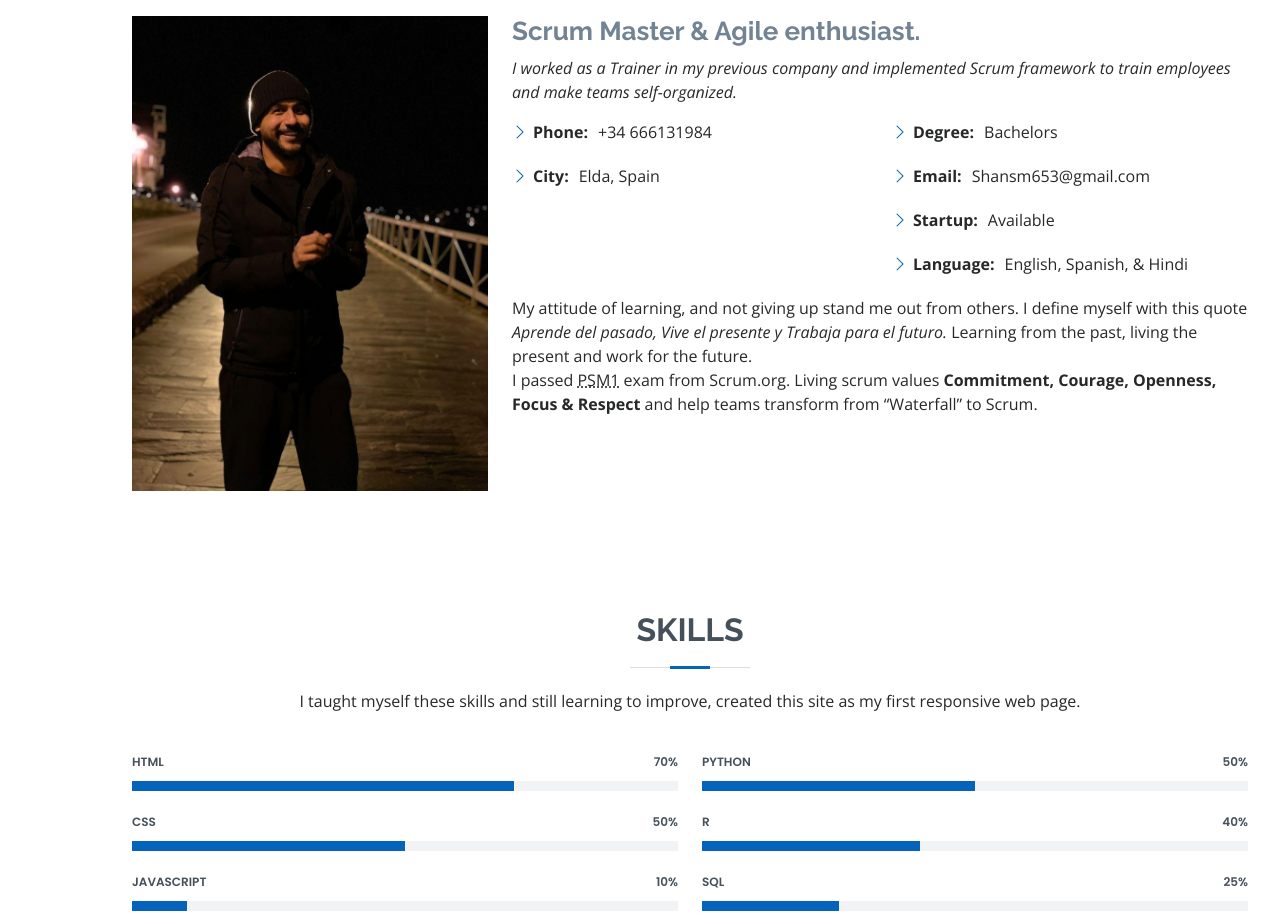
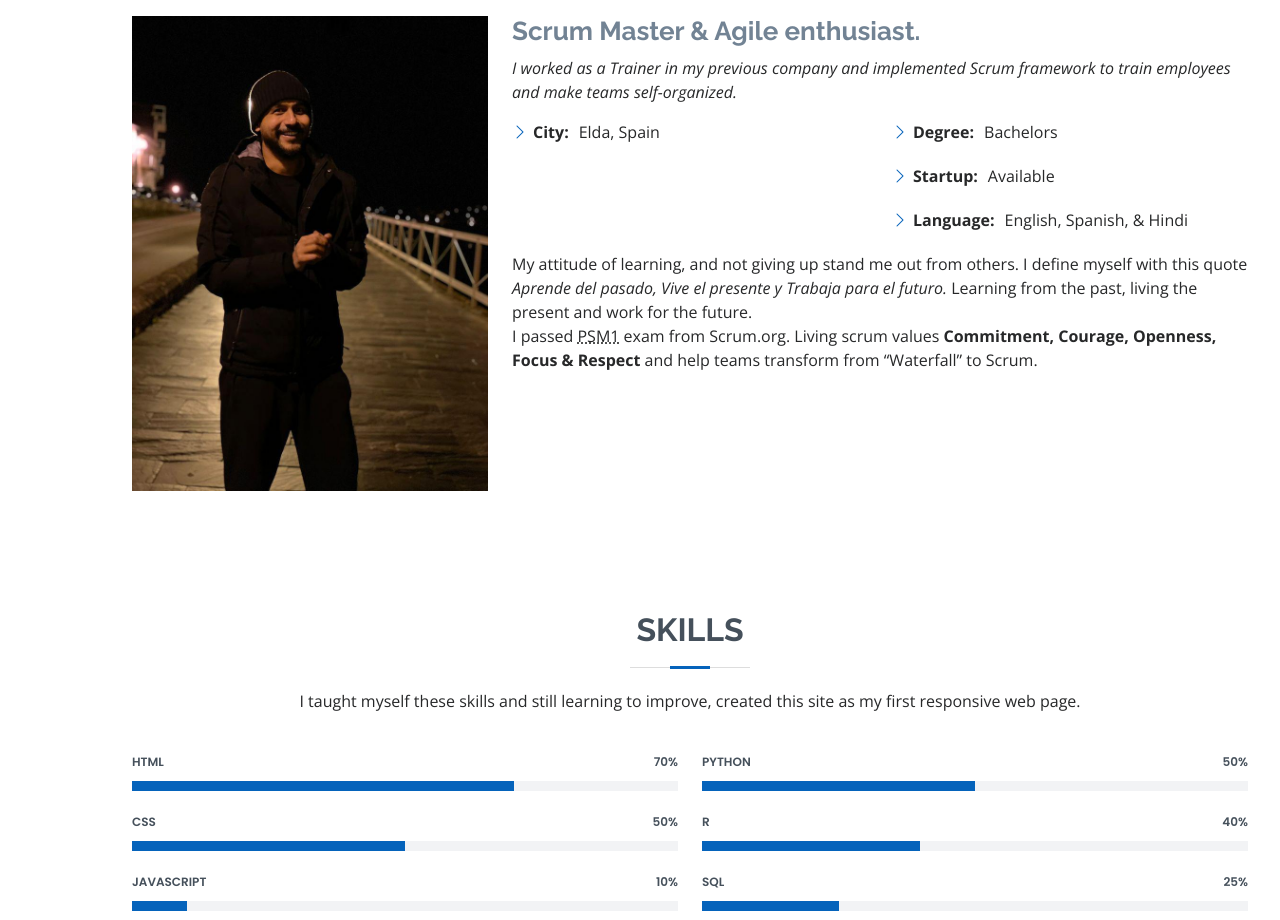
Before and after one commit to href2/Myresume.github.io, a plain HTML site: page Shan's Resume/index.html in a window 1280 px wide. Shown: the part 1000-1920 px from the top of the page. Drawn offline with nearby package versions, Linux system fonts and the light colour scheme.

Commit message:
Updated index.html

```diff
--- a/Shan's Resume/index.html
+++ b/Shan's Resume/index.html
@@ -28,10 +28,7 @@
   <link href="assets/css/style.css" rel="stylesheet">
 
   <!-- =======================================================
-  * Template Name: MyResume - v4.7.0
-  * Template URL: https://bootstrapmade.com/free-html-bootstrap-template-my-resume/
-  * Author: BootstrapMade.com
-  * License: https://bootstrapmade.com/license/
+
   ======================================================== -->
 </head>
 
@@ -89,15 +86,12 @@
             <div class="row">
               <div class="col-lg-6">
                 <ul>
-                  <li><i class="bi bi-chevron-right"></i> <strong>Phone:</strong> <span>+34 666131984</span></li>
                   <li><i class="bi bi-chevron-right"></i> <strong>City:</strong> <span>Elda, Spain</span></li>
                 </ul>
               </div>
               <div class="col-lg-6">
                 <ul>
-
                   <li><i class="bi bi-chevron-right"></i> <strong>Degree:</strong> <span>Bachelors</span></li>
-                  <li><i class="bi bi-chevron-right"></i> <strong>Email:</strong> <span>Shansm653@gmail.com</span></li>
                   <li><i class="bi bi-chevron-right"></i> <strong>Startup:</strong> <span>Available</span></li>
                   <li><i class="bi bi-chevron-right"></i> <strong>Language:</strong> <span>English, Spanish, &amp; Hindi</span></li>
                 </ul>
```
